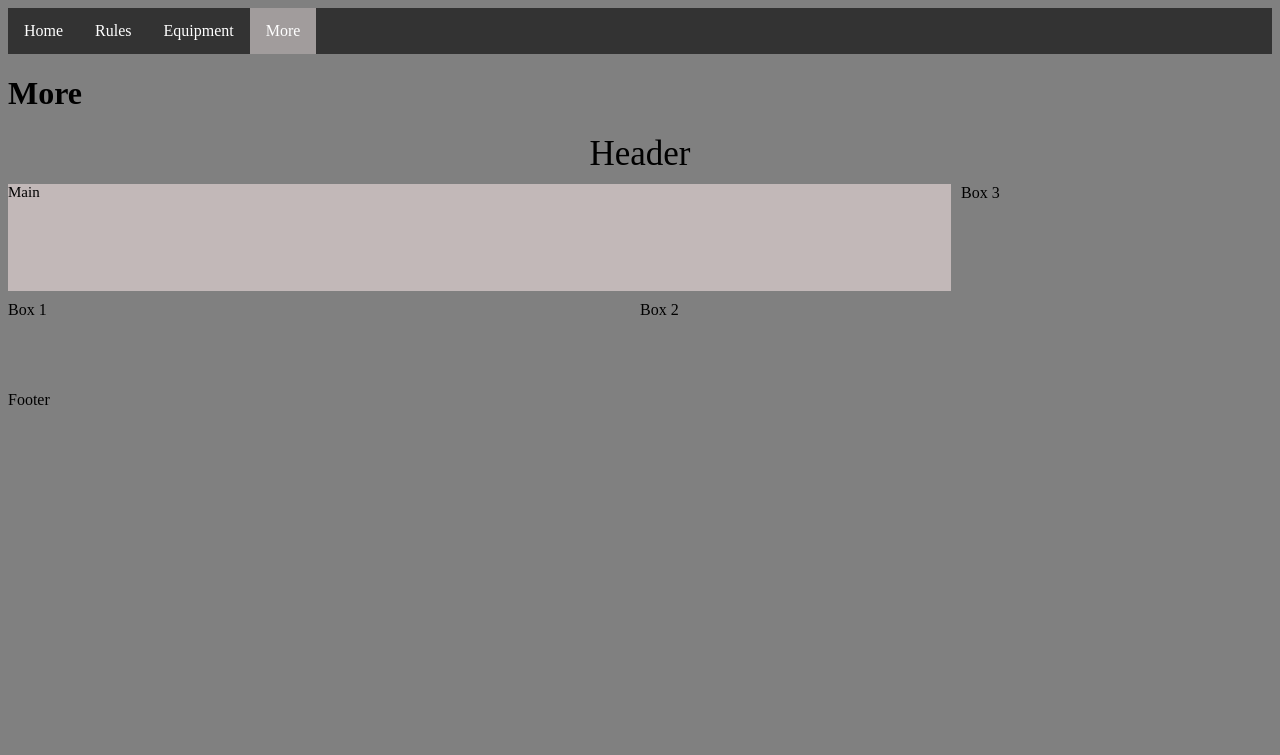
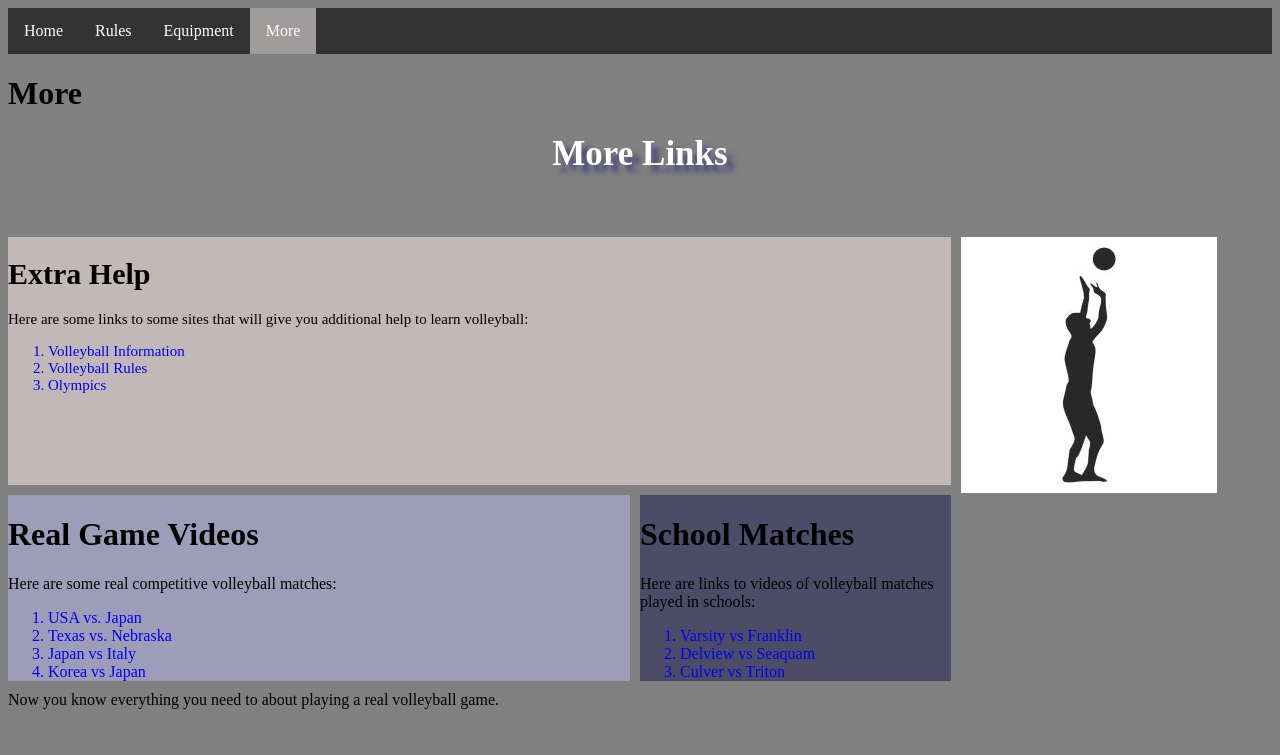
Before and after one commit to wardak2010/how-to-play-volleyball, a plain HTML site: page more.html in a window 1280 px wide. Drawn offline with Linux system fonts and the light colour scheme.

Commit message:
Added some information, links, and more.
Added information, images, links, and more.

```diff
--- a/more.html
+++ b/more.html
@@ -16,22 +16,41 @@
       <h1>More</h1>
       <div class="container">
         <div class="header">
-            Header
+            <b>More Links</b>
         </div>
         <div class="main">
-            Main
+            <h1>Extra Help</h1>
+            Here are some links to some sites that will give you additional help to learn volleyball:
+            <ol>
+             <a href="https://recsports.msu.edu/imsports/activityrules/volleyball.html" target="_blank"><li>Volleyball Information</li></a><br>
+             <a href="https://usavolleyball.org/play/rules-of-volleyball/" target="_blank"><li>Volleyball Rules</li></a><br>
+            <a href="https://www.olympics.com/en/news/how-to-play-volleyball" target="_blank"><li>Olympics</li></a>
+            </ol>
         </div>
         <div class="box1">
-            Box 1
+            <h1>Real Game Videos</h1>
+            Here are some real competitive volleyball matches:
+            <ol>
+                <a href="https://youtu.be/lTh-Fk3E5QQ?si=N_cO7ccSO2MyAu8Y" target="_blank"><li>USA vs. Japan</li></a><br>
+                <a href="https://youtu.be/mSlJCiiYkBA?si=gbkM3FZyM21dDiVM" target="_blank"><li>Texas vs. Nebraska</li></a><br>
+                <a href="https://youtu.be/GSCRdu1f534?si=CoJg5OY2WUJSbYkA" target="_blank"><li>Japan vs Italy</li></a><br>
+                <a href="https://youtu.be/z60j7h33dU4?si=ZxfHCdqN8D4n8lyB" target="_blank"><li>Korea vs Japan</li></a>
+            </ol>
         </div>
         <div class="box2">
-            Box 2
+            <h1>School Matches</h1>
+            Here are links to videos of volleyball matches played in schools:
+            <ol>
+                <a href= https://youtu.be/4tOB1cgcCNE?si=xLZuxZyTbGAIXfTA target="_blank"><li>Varsity vs Franklin</li></a><br>
+                <a href="https://www.youtube.com/live/6q3l5KjDwgM?si=d2T1GE-giBHmi8er" target="_blank"><li>Delview vs Seaquam</li></a><br>
+                <a href="https://youtu.be/4XDwkEsLCBU?si=Vdd_gOyA7171Uey3"><li>Culver vs Triton</li></a>
+            </ol>
         </div>
         <div class="box3">
-            Box 3
+            <img src="vbplayer.jpg">
         </div>
         <div class="footer">
-            Footer
+            Now you know everything you need to about playing a real volleyball game.
         </div>
     </div>
 
--- a/style.css
+++ b/style.css
@@ -28,12 +28,13 @@ ul {
 
   body {
     background-color: rgb(134, 128, 128);
+    cursor: url(vbcursor4.png), auto;
   }
 
   .container {
     display: grid;
     grid-template-columns: 1.5fr 1fr;
-    grid-template-rows: 1fr 5fr 2fr 150px 3fr 1fr;
+    grid-template-rows: 1fr 5fr 2fr 300px 3fr 1fr;
     grid-gap: 15px;
   }
 
@@ -42,6 +43,8 @@ ul {
     grid-row: 1/2;
     font-size: 35px;
     text-align: center;
+    color: white;
+    text-shadow: 7px 7px 5px rgb(72, 72, 123);
   }
 
   .main {
@@ -82,3 +85,13 @@ ul {
   img {
     border-radius: 30px;
   }
+
+  a:hover {
+    color: rgb(126, 126, 176);
+    text-shadow: 3px 3px 3px white;
+    cursor: url(vbcursor4.png), auto;
+  }
+
+ a:visited {
+  color: white
+ }
--- a/style1.css
+++ b/style1.css
@@ -28,6 +28,7 @@ ul {
 
   body {
     background-color: grey;
+    cursor: url(vbcursor4.png), auto;
   }
 
   .container {
@@ -42,6 +43,8 @@ ul {
     grid-row: 1/2;
     font-size: 35px;
     text-align: center;
+    color: white;
+    text-shadow: 7px 7px 5px rgb(72, 72, 123);
   }
 
   .main {
@@ -54,11 +57,13 @@ ul {
   .box1 {
     grid-column: 1/2;
     grid-row: 3/4;
+    background-color: rgb(157, 157, 185);
   }
 
   .box2 {
     grid-column: 2/3;
     grid-row: 3/4;
+    background-color: rgb(76, 76, 104);
   }
 
   .box3 {
@@ -70,3 +75,9 @@ ul {
     grid-column: 1/4;
     grid-row: 4/5;
   }
+
+  a:hover {
+    color: rgb(126, 126, 176);
+    text-shadow: 3px 3px 3px white;
+    cursor: url(vbcursor4.png), auto;
+  }
```
Also changed, not shown: equipment.html (+25 -7 lines), index.html (+10 -3 lines), rules.html (+15 -3 lines), kneepads.webp (added), vbcursor4.png (added), vbplayer.jpg (added), volleyequip.png (added).
